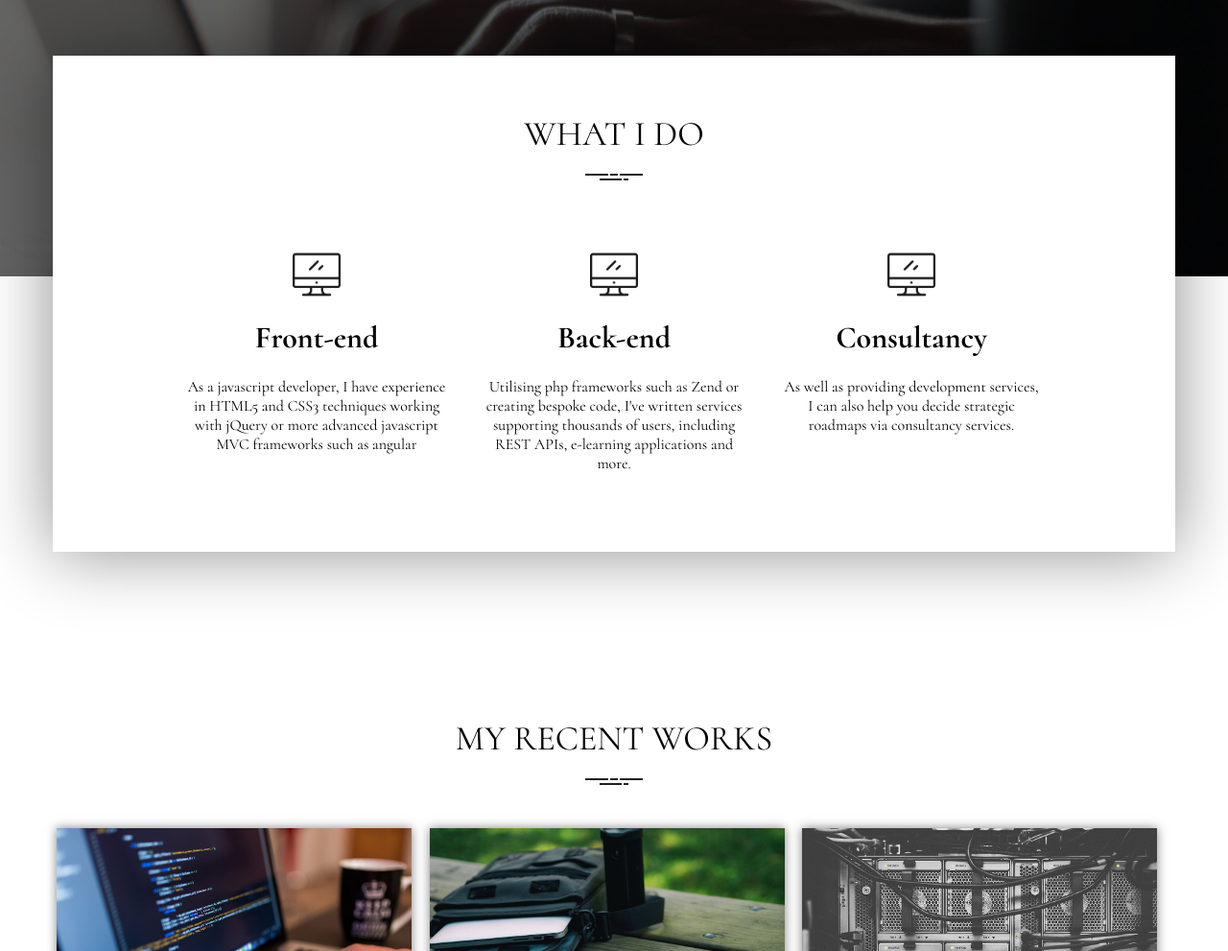
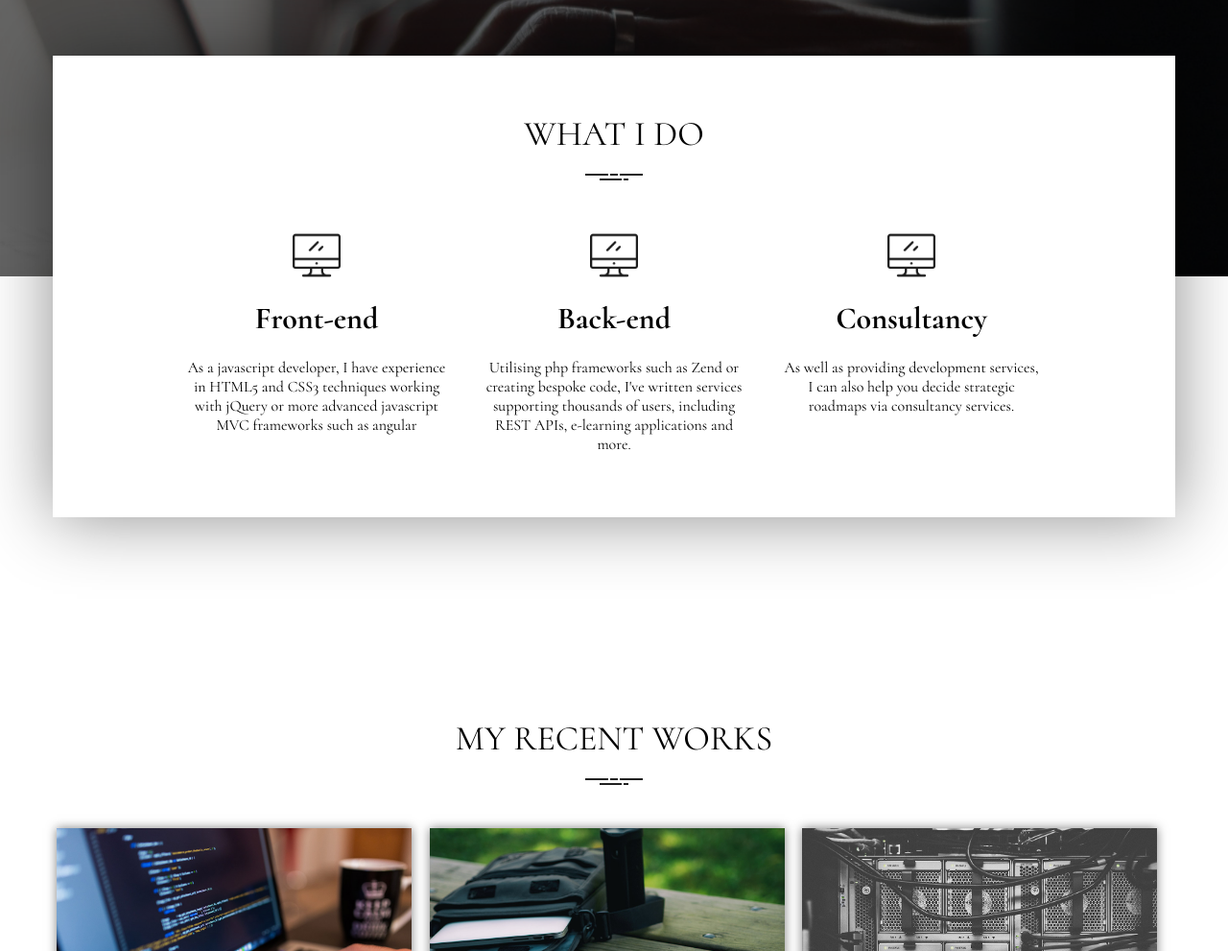
Before and after one commit to raunofreiberg/alex-portfolio, a website: page index.html in a window 1280 px wide. Shown: the part 1900-2891 px from the top of the page at 96% size. Drawn offline with Linux system fonts and the light colour scheme.

Commit message:
many changes

```diff
--- a/css/_whatido.scss
+++ b/css/_whatido.scss
@@ -25,7 +25,7 @@
         background: white;
         font-family: $mainfont;
         box-shadow: 0 0 70px rgba(0,0,0,0.45);
-        height: 517px;
+        height: auto;
         min-width: 300px;
         max-width: 1170px;
         @include position(absolute,
@@ -34,10 +34,8 @@
             @include breakpoint(lg) {
                 margin-left: 50px;
                 margin-right: 50px;
-                min-height: 800px;
             }
             @include breakpoint(phone) {
-                min-height: 1150px;
                 margin-left: 10px;
                 margin-right: 10px;
             }
@@ -57,7 +55,7 @@
             @include display(flex);
             justify-content: center;
             flex-wrap: wrap;
-            padding: 50px;
+            padding: 30px;
             text-align: center;
                 .front-end, .back-end, .consult {
                     max-width: 500px;
```
Also changed, not shown: css/_hero.scss (line endings or trailing spaces), css/style.css, css/style.scss (line endings or trailing spaces).
